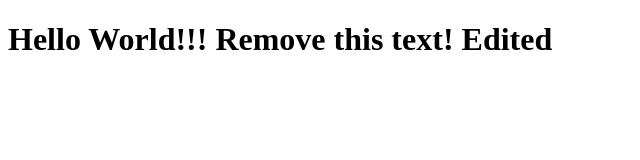
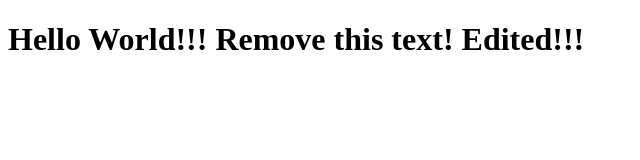
Before and after one commit to vsmartok/github-actions, a website: page about.html in a window 1280 px wide. Shown: the full height of the page, 0-640 px from the left. Drawn offline with Linux system fonts and the light colour scheme.

Commit message:
Fix about.html

```diff
--- a/about.html
+++ b/about.html
@@ -6,6 +6,6 @@
     <title>About page (edited)</title>
 </head>
 <body>
-    <h1>Hello World!!! Remove this text! Edited</h1>
+    <h1>Hello World!!! Remove this text! Edited!!!</h1>
 </body>
 </html>
```
